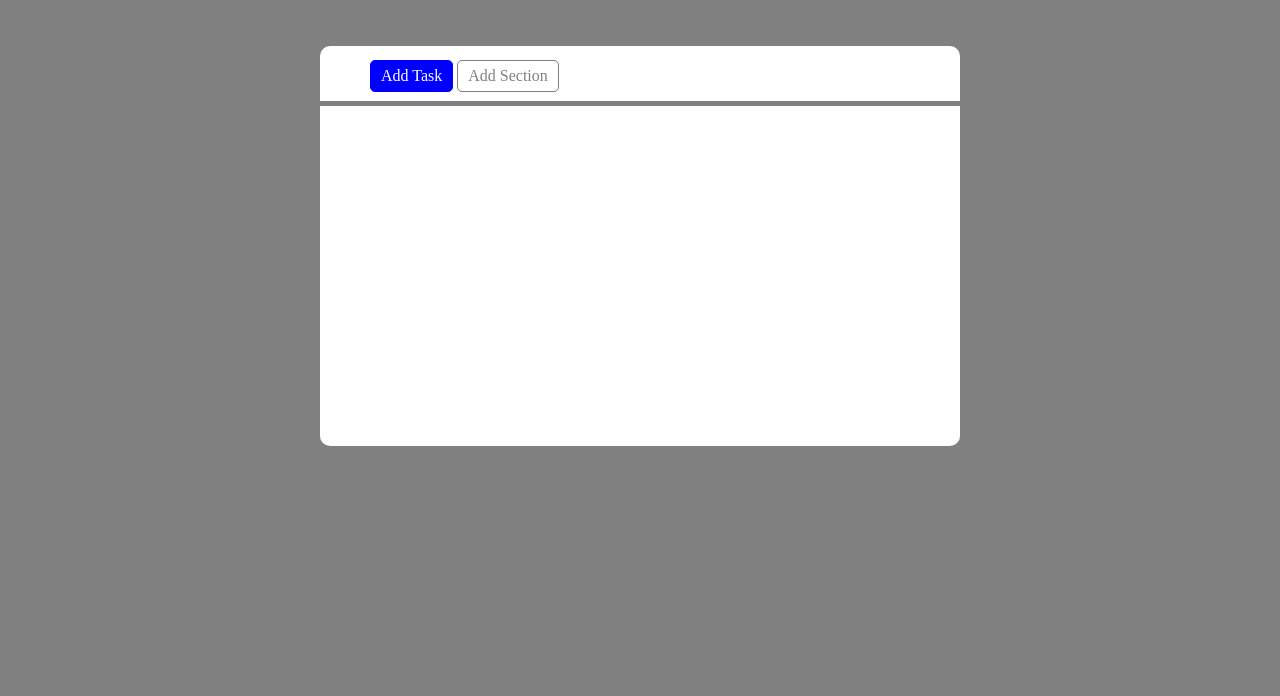
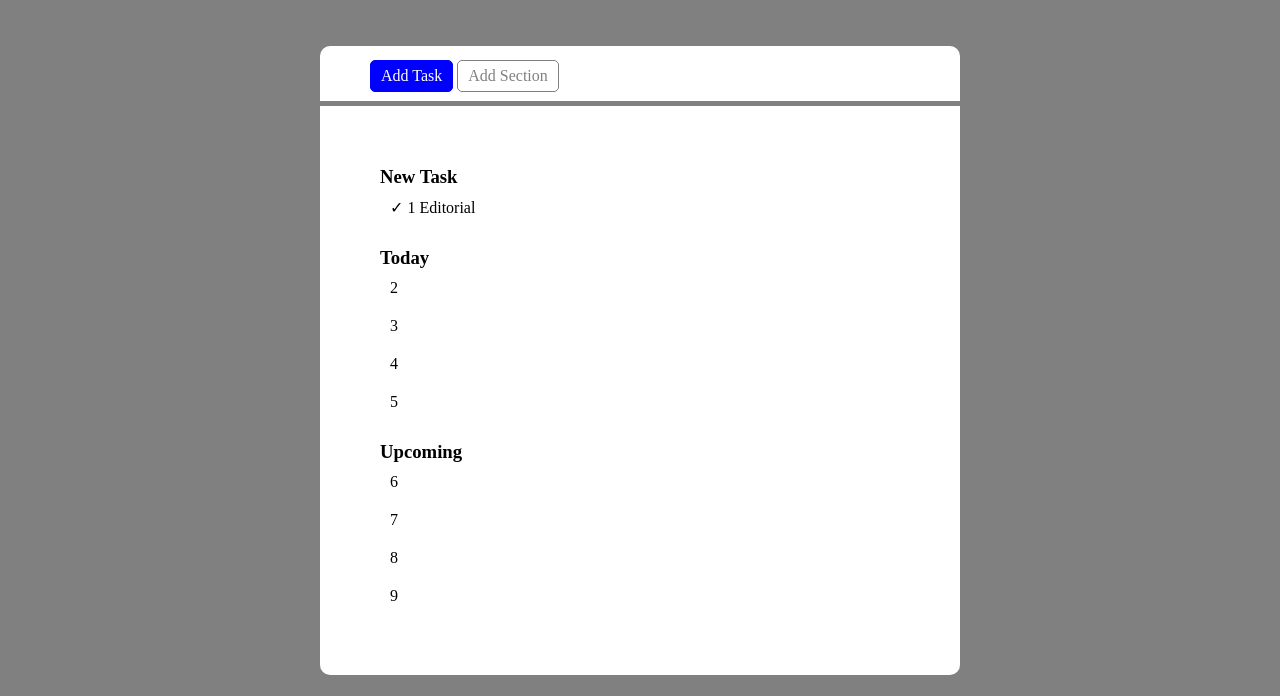
Before and after one commit to fabiopiro/PROVAhtml-css-toboolistPROVA, a plain HTML site: page index.html in a window 1280 px wide. Shown: the part 104-800 px from the top of the page. Drawn offline with Linux system fonts and the light colour scheme.

Commit message:
inizio lista

```diff
--- a/css/style.css
+++ b/css/style.css
@@ -81,19 +81,18 @@ h1 {
 
     /* altezza del contenitore
     data per debug iniziale */
-    height: 400px;
+    /* height: 400px; */
 }
 
 /* BOTTONI */
-
-/* rettangolo contenente i bottoni */
+/* spazio contenente i bottoni */
 #buttons {
     /* padding verticale 0, padding orizzontale x
     per distanziarlo dal bordo */
     padding: 0 50px;
-    /* altezza della sezione */
+    /* altezza dell'area contenuto */
     height: 60px;
-    /* altezza della linea */
+    /* altezza del contenuto */
     line-height: 60px;
     /* bordo separatore BOTTONI e TO DO LIST
     dimensione che si sottrae al rettangolo bianco */
@@ -131,3 +130,17 @@ per le caratteristiche condivise dei bottoni */
     border: 1px solid grey;
     color: grey;
 }
+
+/* LISTA */
+#list {
+    padding: 50px;
+}
+
+li {
+    list-style: none;
+    padding: 10px;
+}
+
+h3 {
+    display: inline-block;
+}
--- a/index.html
+++ b/index.html
@@ -25,7 +25,37 @@
                 </section>
                 <!-- /BOTTONI -->
                 <!-- TO DO LIST -->
-                <section>
+                <section id="list">
+                    <ul>
+                        <li>
+                            <h3>New Task</h3>
+                            <ul>
+                                <li>
+                                    <span>&check;</span>
+                                    1
+                                    <span>Editorial</span>
+                                </li>
+                            </ul>
+                        </li>
+                        <li>
+                            <h3>Today</h3>
+                            <ul>
+                                <li>2</li>
+                                <li>3</li>
+                                <li>4</li>
+                                <li>5</li>
+                            </ul>
+                        </li>
+                        <li>
+                            <h3>Upcoming</h3>
+                            <ul>
+                                <li>6</li>
+                                <li>7</li>
+                                <li>8</li>
+                                <li>9</li>
+                            </ul>
+                        </li>
+                    </ul>
 
                 </section>
                 <!-- /TO DO LIST -->
```
